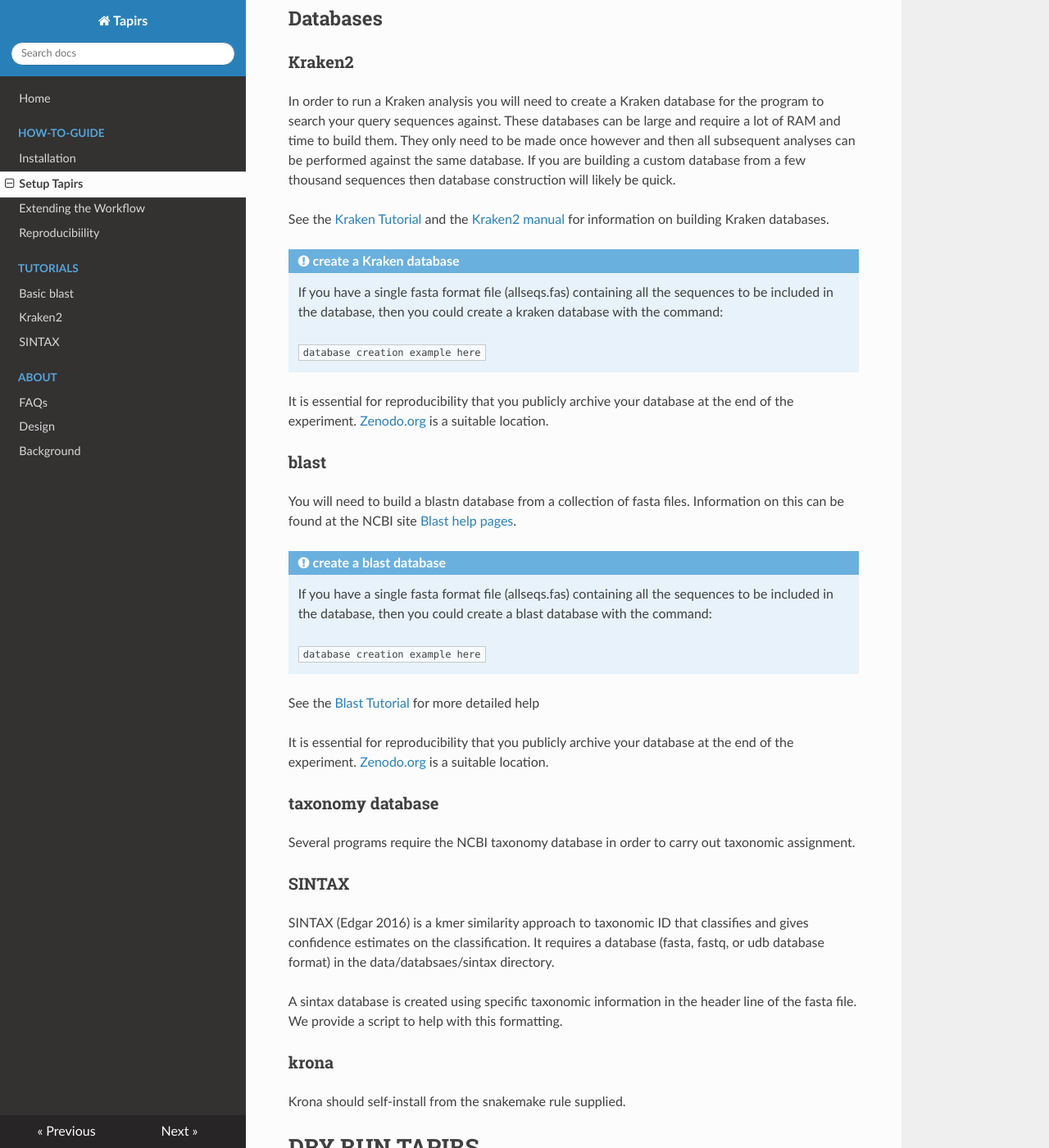
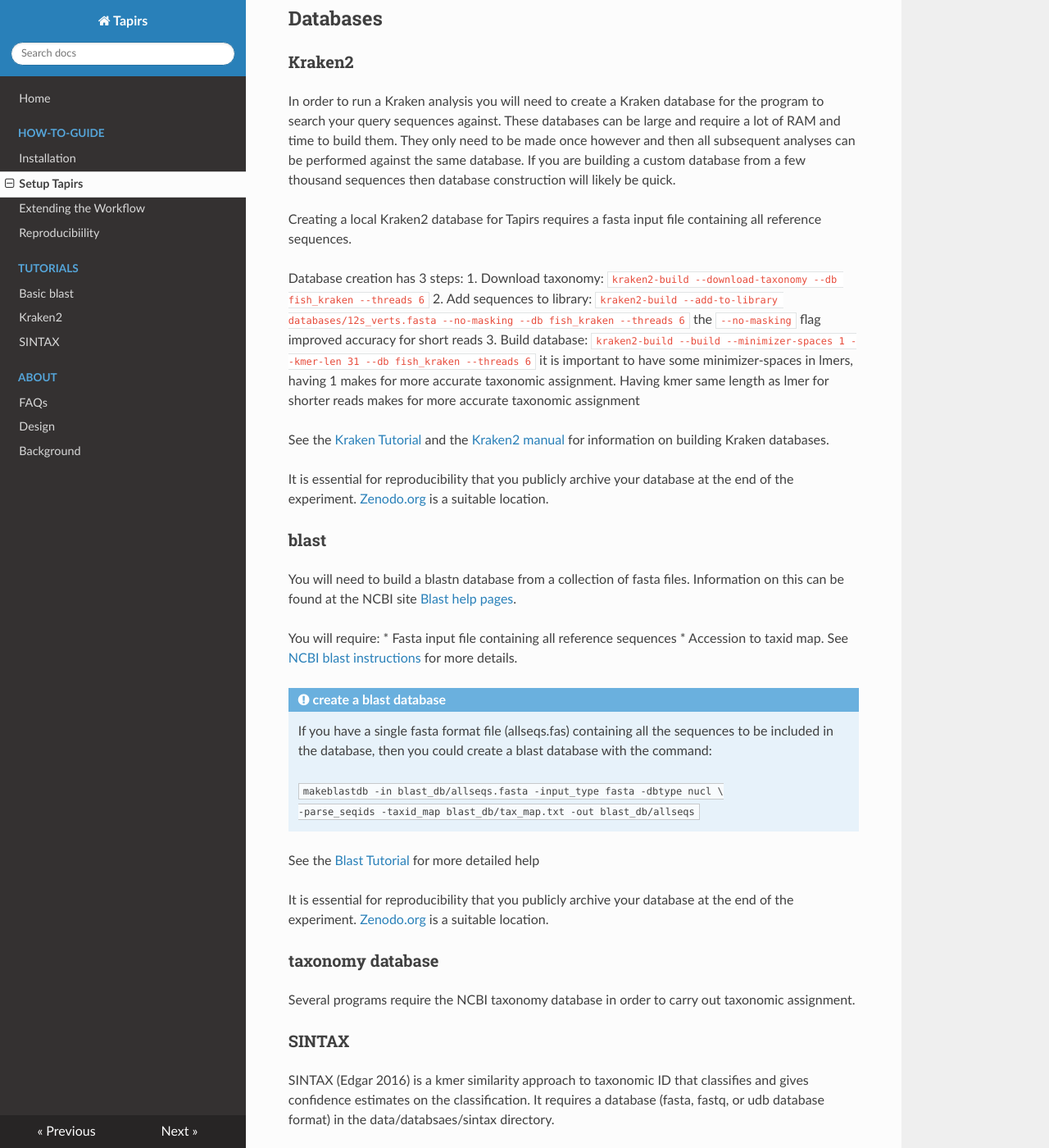
Before and after one commit to EvoHull/Tapirs, an MkDocs documentation site: the page built from documentation/docs/How-To-Guide/setup.md, in a window 1280 px wide and 1400 px high, scrolled down 1786 px. Shown: the whole window at 82% size. Built offline with MkDocs 1.6.1, drawn with Linux system fonts in a browser that asks for light colours; nearby versions of some CDN libraries.

Commit message:
database building docs

```diff
--- a/documentation/docs/How-To-Guide/setup.md
+++ b/documentation/docs/How-To-Guide/setup.md
@@ -43,22 +43,35 @@ Create two text files `libraries.tsv` and `samples.tsv` each using tab separated
 ### Kraken2
 In order to run a Kraken analysis you will need to create a Kraken database for the program to search your query sequences against. These databases can be large and require a lot of RAM and time to build them. They only need to be made once however and then all subsequent analyses can be performed against the same database. If you are building a custom database from a few thousand sequences then database construction will likely be quick.
 
+Creating a local Kraken2 database for Tapirs requires a fasta input file containing all reference sequences.
+
+Database creation has 3 steps:
+1. Download taxonomy:
+`kraken2-build --download-taxonomy --db fish_kraken --threads 6`
+2. Add sequences to library:
+`kraken2-build --add-to-library databases/12s_verts.fasta --no-masking --db fish_kraken --threads 6`
+the `--no-masking` flag improved accuracy for short reads
+3. Build database:
+`kraken2-build --build --minimizer-spaces 1 --kmer-len 31 --db fish_kraken --threads 6`
+it is important to have some minimizer-spaces in lmers, having 1 makes for more accurate taxonomic assignment. Having kmer same length as lmer for shorter reads makes for more accurate taxonomic assignment
+
 See the [Kraken Tutorial](../Tutorials/kraken_tutorial.md) and the [Kraken2 manual](https://ccb.jhu.edu/software/kraken2/index.shtml?t=manual) for information on building Kraken databases.
-
-!!! note "create a Kraken database"
-    If you have a single fasta format file (allseqs.fas) containing all the sequences to be included in the database, then you could create a kraken database with the command:
-
-    `database creation example here`
 
 It is essential for reproducibility that you publicly archive your database at the end of the experiment. [Zenodo.org](zenodo.org) is a suitable location.
 
 ### blast
 You will need to build a blastn database from a collection of fasta files. Information on this can be found at the NCBI site [Blast help pages](https://www.ncbi.nlm.nih.gov/books/NBK279680/).
 
+You will require:
+* Fasta input file containing all reference sequences
+* Accession to taxid map. See [NCBI blast instructions](https://www.ncbi.nlm.nih.gov/books/NBK279688/) for more details.
+
 !!! note "create a blast database"
     If you have a single fasta format file (allseqs.fas) containing all the sequences to be included in the database, then you could create a blast database with the command:
 
-    `database creation example here`
+    `makeblastdb -in blast_db/allseqs.fasta -input_type fasta -dbtype nucl \
+    -parse_seqids -taxid_map blast_db/tax_map.txt -out blast_db/allseqs`
+
 See the [Blast Tutorial](../Tutorials/blast_tutorial.md) for more detailed help
 
 It is essential for reproducibility that you publicly archive your database at the end of the experiment. [Zenodo.org](zenodo.org) is a suitable location.
```
Also changed, not shown: 2 other files.
